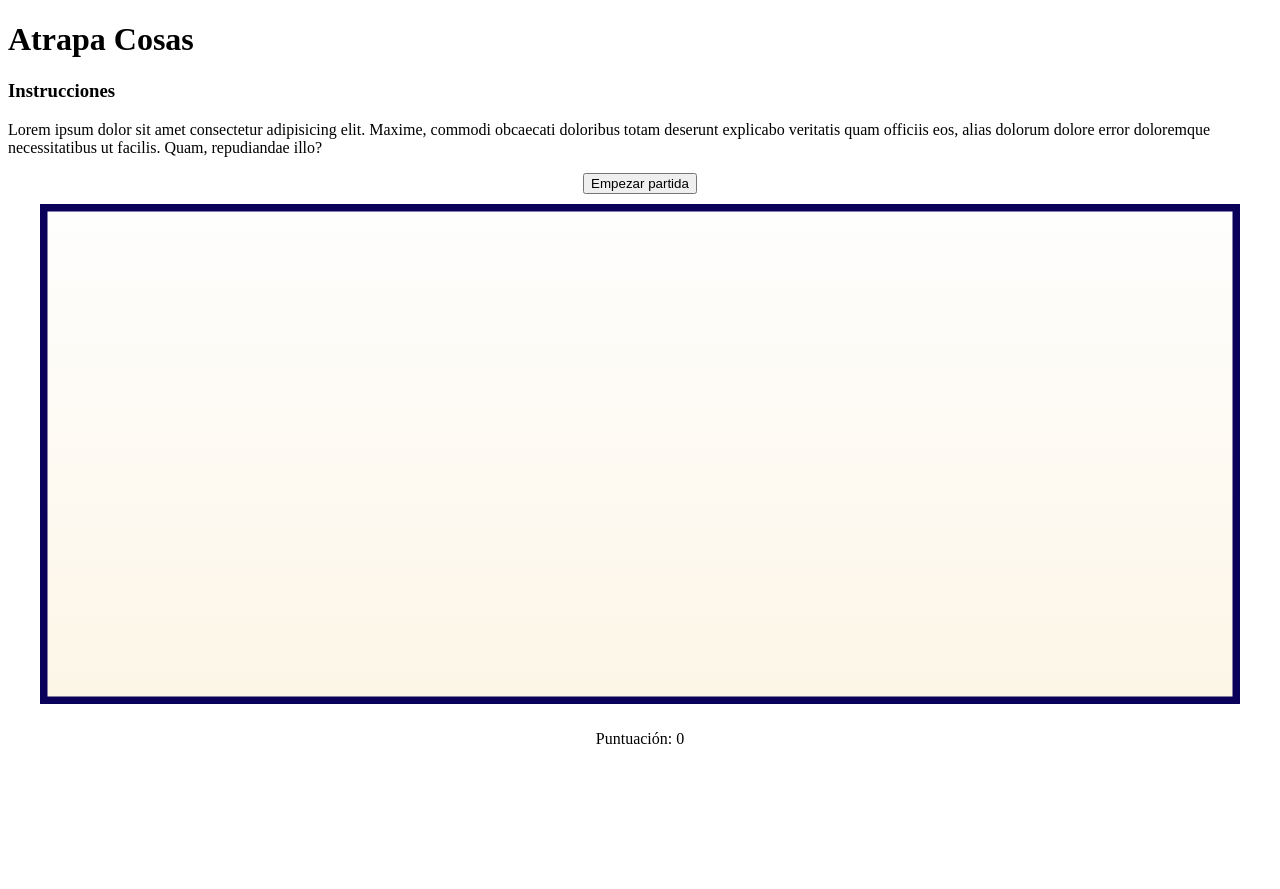
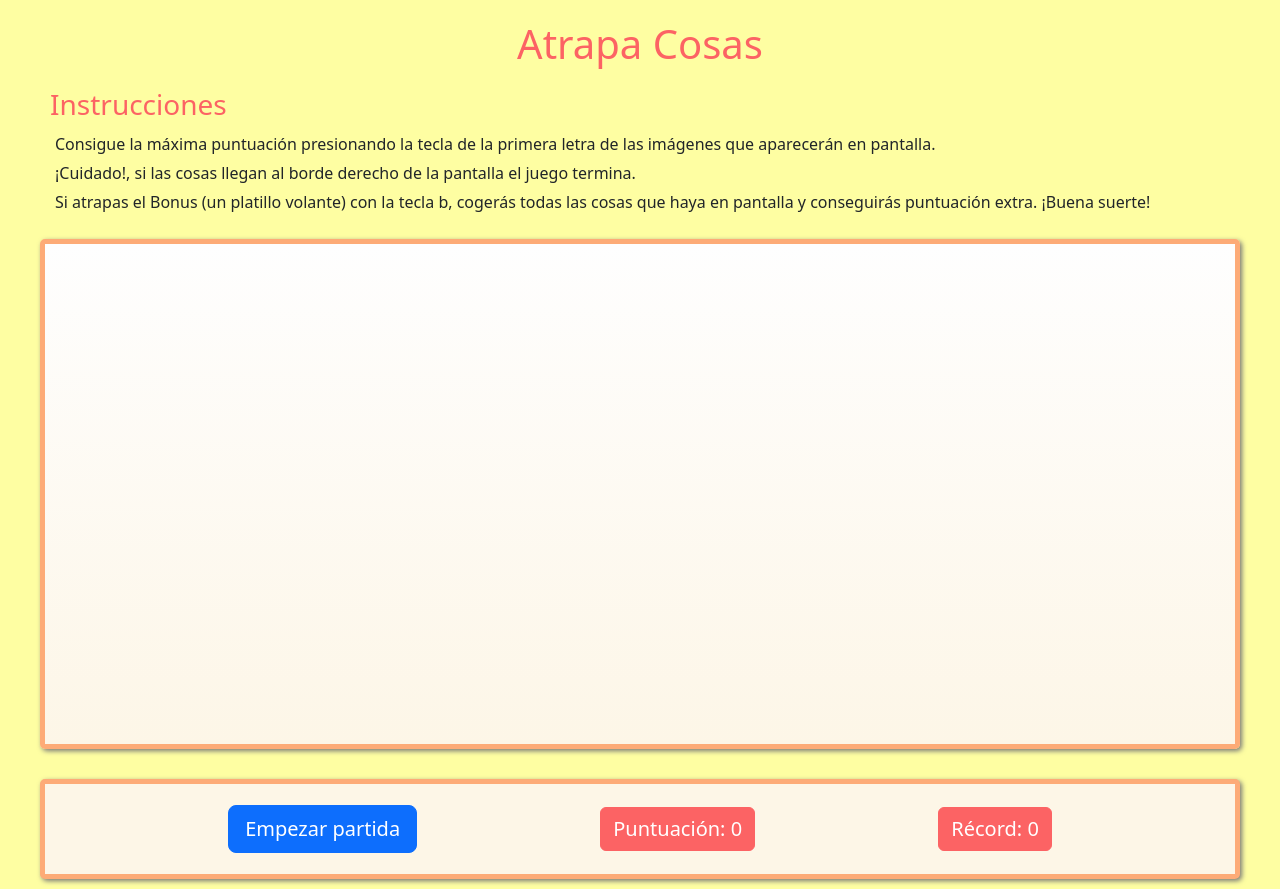
Before and after one commit to Juan-Gines/admira-Juego, a plain HTML site: page index.html in a window 1280 px wide. Before the commit the page ends 800 px from the top, so only its background shows below. Drawn offline with nearby package versions, Linux system fonts and the light colour scheme.

Commit message:
panel resultados dibujar puntos retocado

```diff
--- a/css/style.css
+++ b/css/style.css
@@ -1,11 +1,141 @@
-.start,
+/*
+
+variables globales
+
+
+*/
+:root {
+	--primer-color: #fc6364;
+	--segundo-color: #fdab77;
+	--tercer-color: #fefea2;
+	--cuarto-color: #bbfeb4;
+}
+body {
+	display: flex;
+	flex-direction: column;
+	background: var(--tercer-color);
+	min-height: 100vh;
+}
+
 .canvas,
-.resultados {
+.resultados,
+.instrucciones {
 	display: flex;
-	align-items: center;
-	justify-content: center;
 	margin-bottom: 10px;
 }
+
+/*Header e instrucciones*/
+.main-header {
+	margin-top: 20px;
+}
+.title {
+	text-align: center;
+	margin-bottom: 10px;
+	color: var(--primer-color);
+}
+
+.instrucciones {
+	flex-direction: column;
+	align-items: center;
+	margin-bottom: 20px;
+}
+
+.instrucciones-header,
+.instrucciones-body {
+	width: 1200px;
+}
+
+.instrucciones-title {
+	margin: 10px 10px;
+	color: var(--primer-color);
+}
+
+p {
+	margin: 0 0 5px 15px;
+}
+
+/*Imagenes cargadas*/
 img {
 	display: none;
 }
+
+/*Canvas*/
+.canvas {
+	align-self: center;
+	width: 1200px;
+	flex-direction: row;
+	align-items: center;
+	justify-content: center;
+	margin-bottom: 30px;
+	border: 5px var(--segundo-color) solid;
+	border-radius: 5px;
+	box-shadow: 2px 2px 5px #777;
+}
+
+/*Panel resultado*/
+.resultados {
+	width: 1200px;
+	height: 100px;
+	align-self: center;
+	flex-direction: row;
+	align-items: center;
+	justify-content: space-evenly;
+	border: 5px var(--segundo-color) solid;
+	border-radius: 5px;
+	box-shadow: 2px 2px 5px #777;
+	background-color: rgb(253, 246, 231);
+}
+
+.etiqueta {
+	display: inline-block;
+	padding: 0.375rem 0.75rem;
+	font-size: 1rem;
+	font-weight: 400;
+	line-height: 1.5;
+	color: #fff;
+	text-align: center;
+	text-decoration: none;
+	vertical-align: middle;
+	user-select: none;
+	border: 1px solid var(--primer-color);
+	border-radius: 0.375rem;
+	background-color: var(--primer-color);
+}
+
+.display-none {
+	display: none;
+}
+
+.enable-button {
+	animation-name: opacityFull;
+	animation-duration: 2s;
+	animation-iteration-count: 1;
+	animation-fill-mode: forwards;
+}
+
+.disable-button {
+	animation-name: opacityNone;
+	animation-duration: 2s;
+	animation-iteration-count: 1;
+	animation-fill-mode: forwards;
+}
+
+/*animaciones*/
+
+@keyframes opacityNone {
+	0% {
+		opacity: 1;
+	}
+	100% {
+		opacity: 0;
+	}
+}
+
+@keyframes opacityFull {
+	0% {
+		opacity: 0;
+	}
+	100% {
+		opacity: 1;
+	}
+}
--- a/index.html
+++ b/index.html
@@ -4,17 +4,37 @@
 		<meta charset="UTF-8" />
 		<meta http-equiv="X-UA-Compatible" content="IE=edge" />
 		<meta name="viewport" content="width=device-width, initial-scale=1.0" />
-		<title>Juego Admira</title>
+		<title>Juego Admira Atrapa Artículos</title>
+		<link
+			href="https://cdn.jsdelivr.net/npm/bootstrap@5.2.0/dist/css/bootstrap.min.css"
+			rel="stylesheet"
+			integrity="sha384-gH2yIJqKdNHPEq0n4Mqa/HGKIhSkIHeL5AyhkYV8i59U5AR6csBvApHHNl/vI1Bx"
+			crossorigin="anonymous"
+		/>
+
 		<link rel="stylesheet" href="css/style.css" />
 	</head>
 	<body>
-		<h1>Atrapa Cosas</h1>
-		<h3>Instrucciones</h3>
-		<p>
-			Lorem ipsum dolor sit amet consectetur adipisicing elit. Maxime, commodi obcaecati doloribus
-			totam deserunt explicabo veritatis quam officiis eos, alias dolorum dolore error doloremque
-			necessitatibus ut facilis. Quam, repudiandae illo?
-		</p>
+		<header class="main-header">
+			<h1 class="title">Atrapa Cosas</h1>
+		</header>
+		<article class="instrucciones">
+			<header class="instrucciones-header">
+				<h3 class="instrucciones-title">Instrucciones</h3>
+			</header>
+			<div class="instrucciones-body">
+				<p>
+					Consigue la máxima puntuación presionando la tecla de la primera letra de las imágenes que
+					aparecerán en pantalla.
+				</p>
+				<p>¡Cuidado!, si las cosas llegan al borde derecho de la pantalla el juego termina.</p>
+				<p>
+					Si atrapas el Bonus (un platillo volante) con la tecla b, cogerás todas las cosas que haya
+					en pantalla y conseguirás puntuación extra. ¡Buena suerte!
+				</p>
+			</div>
+		</article>
+
 		<div class="elementos">
 			<img id="a" src="imagenes/abeja.png" alt="una abeja" />
 			<img id="b" src="imagenes/bonus.png" alt="una platillo volador" />
@@ -43,17 +63,31 @@
 			<img id="y" src="imagenes/yeti.png" alt="el yeti" />
 			<img id="z" src="imagenes/zombi.png" alt="un zombi" />
 		</div>
-		<div class="start">
-			<div class="btn">
-				<button id="start" type="button">Empezar partida</button>
-			</div>
-		</div>
 		<div class="canvas">
 			<canvas id="canvas"></canvas>
 		</div>
 		<div class="resultados">
+			<div id="start" class="start">
+				<button id="buttonStart" class="btn btn-primary btn-lg" type="button">
+					<span>Empezar partida</span>
+				</button>
+			</div>
 			<div class="panel-puntos">
-				<p>Puntuación: <span id="puntos">0</span></p>
+				<span class="etiqueta fs-5"
+					>Puntuación:
+					<span id="puntos">0</span>
+				</span>
+			</div>
+			<div class="panel-record">
+				<span class="etiqueta fs-5"
+					>Récord:
+					<span id="record">0</span>
+				</span>
+			</div>
+			<div id="info" class="panel-info display-none">
+				<span id="info-text" class="etiqueta fs-5">
+					<span id="info-secondary"></span>
+				</span>
 			</div>
 		</div>
 		<script src="js/script.js"></script>
--- a/js/script.js
+++ b/js/script.js
@@ -4,8 +4,10 @@ canvas.width = '1200';
 canvas.height = '500';
 const ctx = canvas.getContext('2d');
 
-const buttonStart = document.getElementById('start');
+const buttonStart = document.getElementById('buttonStart');
 const puntuaje = document.getElementById('puntos');
+const startPanel = document.getElementById('start');
+const infoPanel = document.getElementById('info');
 
 //variables guardado de datos
 let elementos = [];
@@ -18,7 +20,7 @@ let puntos = [];
 //variables id de interval timeout
 let niveles, agregar, agBonus;
 
-//Funciones que pintan en el lienzo-------------------------
+//------------------ Funciones que pintan en el lienzo -------------------------
 
 //Función que pinta y controla los elementos moviles
 const draw = () => {
@@ -30,7 +32,11 @@ const draw = () => {
 	puntos.forEach((punto, index) => {
 		if (punto.o > 0) {
 			punto.draw();
-			punto.o -= 0.01;
+			if (punto.t > 0) {
+				punto.t -= 1;
+			} else {
+				punto.o -= 0.01;
+			}
 		} else {
 			puntos.splice(index, 1);
 		}
@@ -71,11 +77,7 @@ const drawBackground = () => {
 	//linearGradient.addColorStop(0.5, 'rgb(95, 0, 0)');
 	linearGradient.addColorStop(1, 'rgb(253, 246, 231)');
 	ctx.fillStyle = linearGradient;
-	ctx.lineWidth = 15;
-	ctx.lineJoin = 'round';
-	ctx.strokeStyle = 'rgb(10, 1, 90)';
-	ctx.fillRect(0, 0, canvas.width, canvas.height);
-	ctx.strokeRect(0, 0, canvas.width, canvas.height);
+	ctx.fillRect(5, 0, canvas.width - 10, canvas.height);
 };
 
 //----------------------- Funciones de lógica del juego y gestión de datos -----------------
@@ -98,6 +100,7 @@ const getPuntos = ({ x, y, p }) => ({
 	y,
 	p,
 	o: 1,
+	t: 30,
 	draw() {
 		ctx.font = '20px serif';
 		ctx.fillStyle = 'rgba(0,0,0,' + this.o + ')';
@@ -243,10 +246,14 @@ const gameOver = () => {
 	clearTimeout(agregar);
 	clearTimeout(agBonus);
 	removeEventListener('keydown', () => {});
+	buttonStart.removeAttribute('disabled');
+	buttonStart.classList.add('enable-button');
+	buttonStart.classList.remove('disable-button');
+	startPanel.classList.remove('display-none');
 	ctx.clearRect(0, 0, canvas.width, canvas.height);
 	drawBackground();
 	ctx.font = '36px serif';
-	ctx.fillStyle = 'red';
+	ctx.fillStyle = '#fc6364';
 	ctx.fillText('GAME OVER', canvas.width / 2 - 110, 100);
 };
 
@@ -275,7 +282,18 @@ const getRandomNumber = (min, max) => {
 
 //Función que inicia el juego
 const start = () => {
+	//reseteamos variables
 	reset();
+
+	//damos visivilidad y animacion al panel resultados
+	buttonStart.classList.add('disable-button');
+	buttonStart.setAttribute('disabled', true);
+	setTimeout(() => {
+		startPanel.classList.add('display-none');
+	}, 2000);
+	setTimeout(() => {
+		startPanel.classList.add('display-none');
+	}, 2000);
 	time = Date.now();
 	setDifficult();
 	niveles = setInterval(setDifficult, 61000);
@@ -316,6 +334,5 @@ buttonStart.addEventListener('click', (e) => {
 	e.preventDefault();
 	reset;
 	start();
-
 	addEventListener('keydown', keyPresionada); //evento que contro las keys que tecleamos
 });
```
